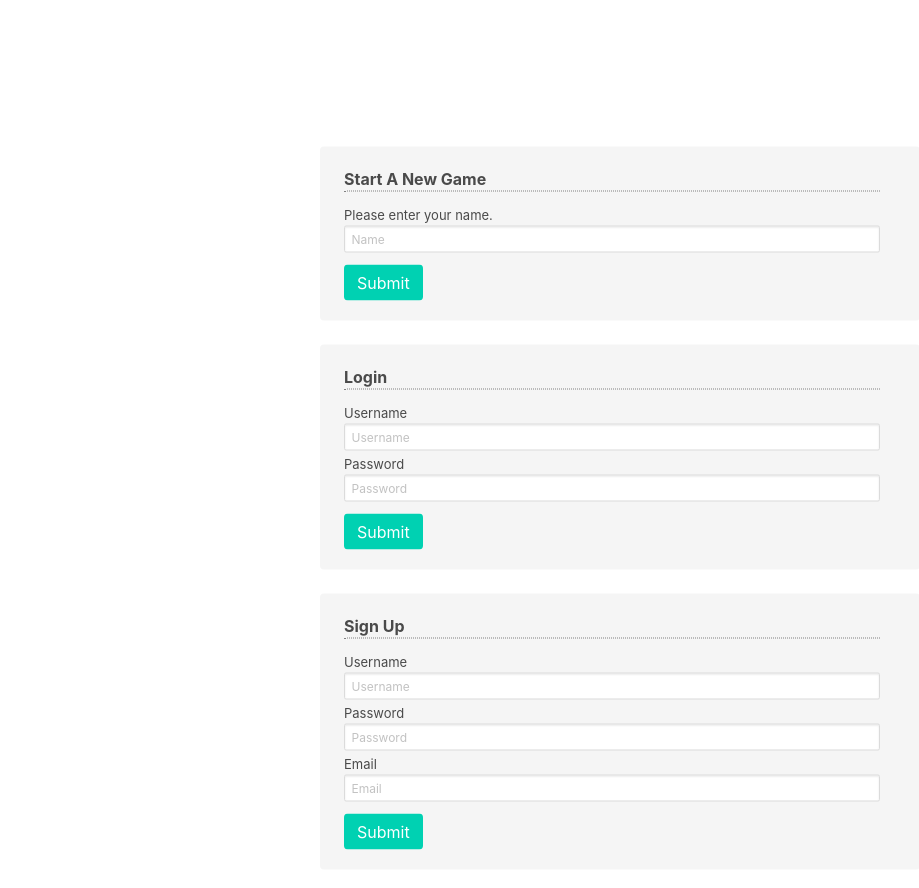
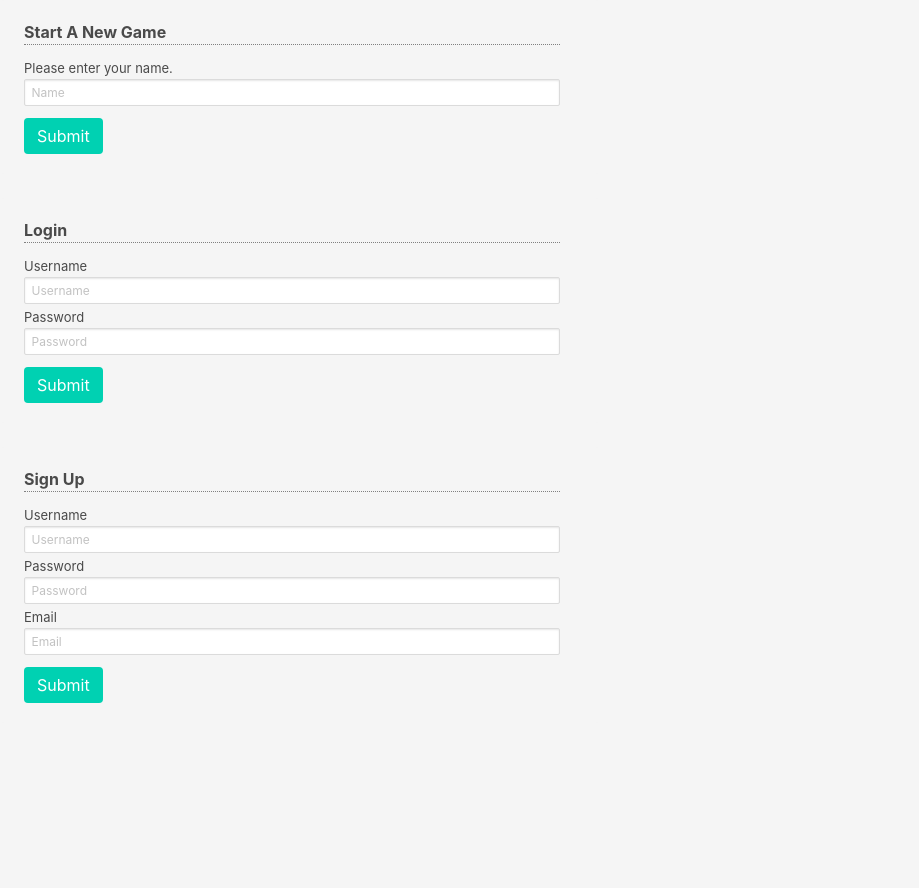
Before and after one commit to grahmnic/warmup2, a website: page index.html in a window 1280 px wide. Shown: the whole page, without its empty margins (0-919 px from the left). After the commit the page ends 800 px from the top, so only its background shows below. Drawn offline with nearby package versions, Linux system fonts and the light colour scheme.

```diff
--- a/public/css/ttt.css
+++ b/public/css/ttt.css
@@ -9,14 +9,9 @@
 }
 
 .ct {
-    position: absolute;
-    left: 50%;
-    top: 65%;
-    -webkit-transform: translate(-50%, -50%);
-    transform: translate(-50%, -50%);
     width: 50%;
 }
 
 html, body {
-
+    background: whitesmoke;
 }
```
Also changed, not shown: grid.html (+3 -2 lines).
